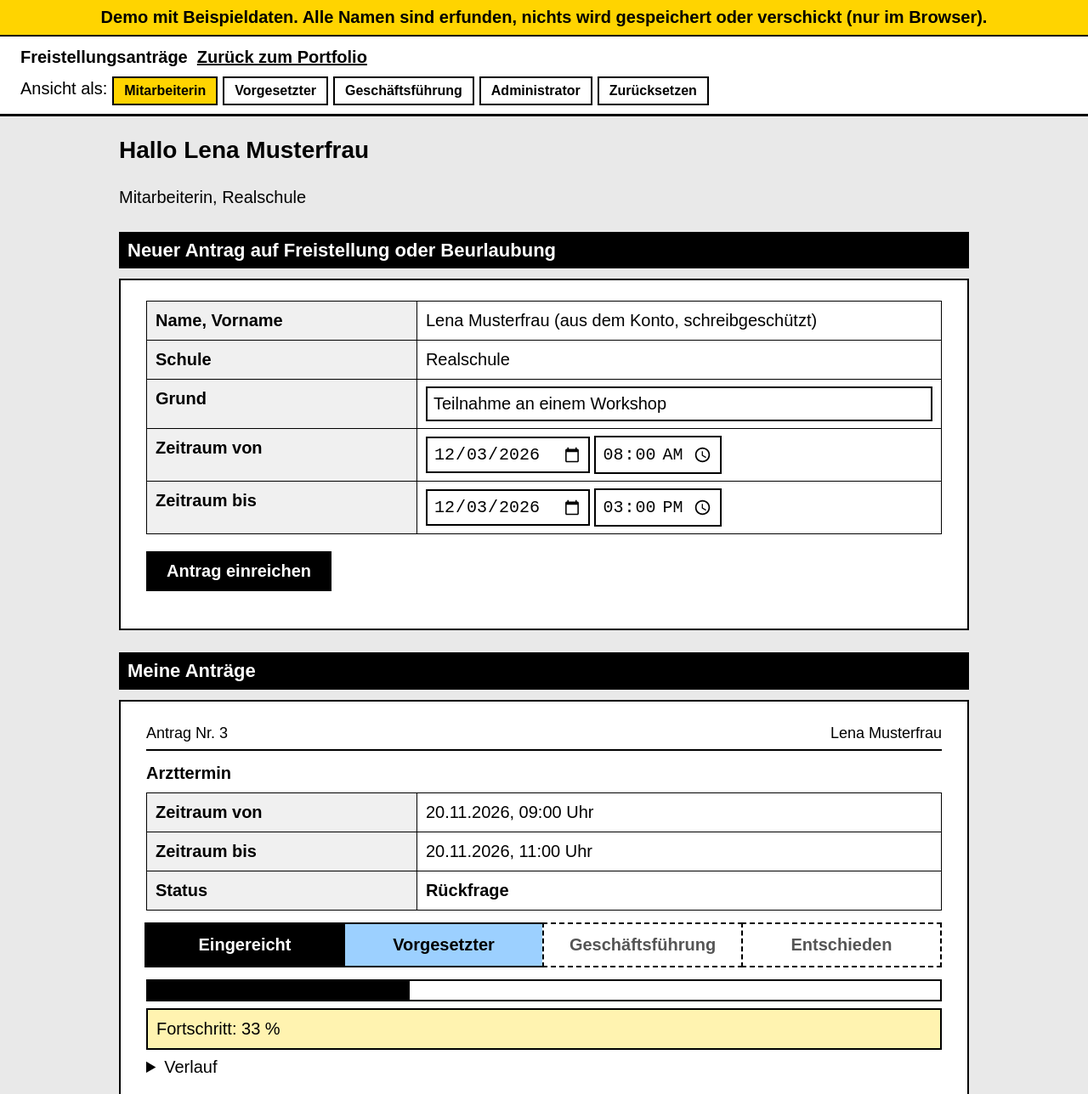
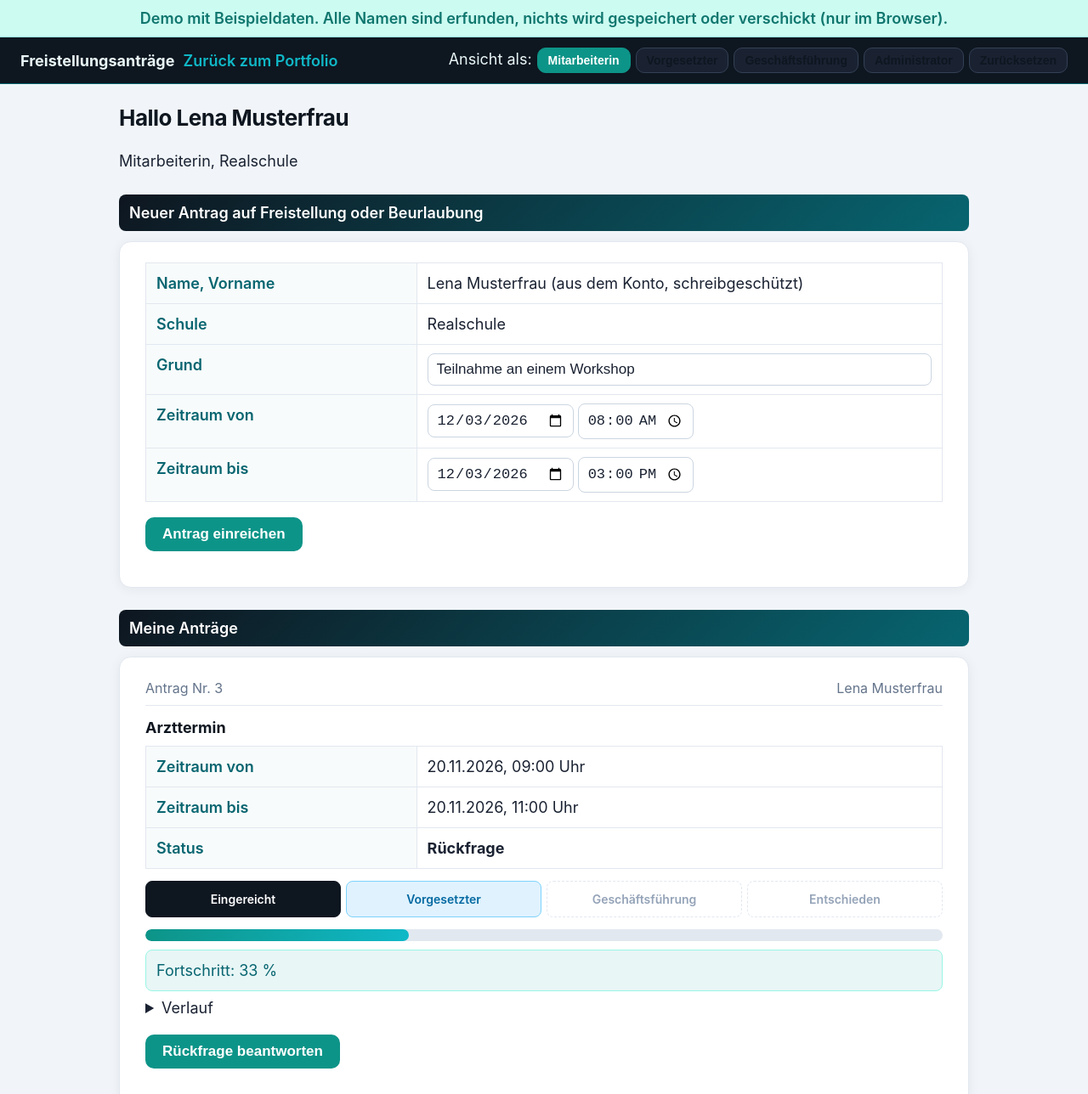
Before and after one commit to baumgartner47/baumgartner47.github.io, a plain HTML site: page freistellungen-demo/index.html in a window 1280 px wide. Shown: the top 1288 px of the page at 85% size. Drawn offline with Linux system fonts and the light colour scheme.

Commit message:
Freistellungen-Demo: Teal/Slate statt Gelb/Schwarz
Demo-Optik an die Portfolio-Palette angepasst (ruhig, nicht Kufer-Kopie).

```diff
--- a/freistellungen-demo/style.css
+++ b/freistellungen-demo/style.css
@@ -1,49 +1,51 @@
-body{font-family:Arial,Helvetica,sans-serif;font-size:20px;line-height:1.45;color:#000;background:#e9e9e9;margin:0}
-.top{background:#fff;border-bottom:3px solid #000;padding:10px 24px;display:flex;justify-content:space-between;align-items:center;flex-wrap:wrap;gap:8px}
-.top a{color:#000;font-weight:bold;margin-right:18px;text-decoration:underline}
+body{font-family:Inter,system-ui,-apple-system,"Segoe UI",Roboto,Arial,sans-serif;font-size:18px;line-height:1.5;color:#1a2232;background:#f1f5f9;margin:0}
+.top{background:#0e1620;color:#e8f6f6;border-bottom:1px solid #076570;padding:12px 24px;display:flex;justify-content:space-between;align-items:center;flex-wrap:wrap;gap:8px}
+.top a{color:#10b8c7;font-weight:600;margin-right:18px;text-decoration:none}
+.top a:hover{text-decoration:underline}
 .top form{display:inline}
-.demo{background:#ffd400;color:#000;font-weight:bold;text-align:center;padding:6px;border-bottom:2px solid #000}
+.demo{background:#ccfbf1;color:#0f766e;font-weight:600;text-align:center;padding:8px 12px;border-bottom:1px solid #99f6e4}
 main{max-width:1000px;margin:20px auto;padding:0 12px}
-.paper{background:#fff;border:2px solid #000;padding:24px 30px;margin-bottom:24px}
-.hdr{display:flex;justify-content:space-between;border-bottom:2px solid #000;padding-bottom:6px;font-size:18px}
-h1{font-size:28px;margin:18px 0 4px}
-h2{font-size:22px;background:#000;color:#fff;padding:6px 10px;margin:26px 0 12px}
-h3{font-size:20px;margin:0 0 8px}
+.paper{background:#fff;border:1px solid #e2e8f0;border-radius:14px;box-shadow:0 2px 14px rgba(12,17,23,.06);padding:24px 30px;margin-bottom:24px}
+.hdr{display:flex;justify-content:space-between;border-bottom:1px solid #e2e8f0;padding-bottom:8px;font-size:16px;color:#64748b}
+h1{font-size:26px;margin:18px 0 4px;color:#0e1620;letter-spacing:-.02em}
+h2{font-size:18px;background:linear-gradient(135deg,#0e1620,#076570);color:#fff;padding:8px 12px;margin:26px 0 12px;border-radius:8px;font-weight:600}
+h3{font-size:18px;margin:0 0 8px;color:#0e1620}
 table.f{width:100%;border-collapse:collapse}
-table.f th,table.f td{border:1.5px solid #000;padding:8px 10px;vertical-align:top;text-align:left}
-table.f th{width:34%;background:#f0f0f0}
-input[type=text],input[type=date],input[type=time],input[type=tel],select,textarea{font-size:20px;padding:7px;border:2px solid #000;background:#fff;color:#000;max-width:100%;box-sizing:border-box}
+table.f th,table.f td{border:1px solid #e2e8f0;padding:10px 12px;vertical-align:top;text-align:left}
+table.f th{width:34%;background:#f8fbfb;color:#076570;font-weight:600}
+input[type=text],input[type=date],input[type=time],input[type=tel],select,textarea{font-size:17px;padding:8px 10px;border:1px solid #cbd5e1;border-radius:8px;background:#fff;color:#1a2232;max-width:100%;box-sizing:border-box}
+input[type=text]:focus,input[type=date]:focus,input[type=time]:focus,input[type=tel]:focus,select:focus,textarea:focus{outline:2px solid #0d9488;outline-offset:1px;border-color:#0d9488}
 textarea{width:100%;min-height:90px}
 input[type=text],input[type=tel]{width:100%}
-input[type=checkbox],input[type=radio]{width:22px;height:22px;vertical-align:middle;margin-right:6px;accent-color:#000}
+input[type=checkbox],input[type=radio]{width:20px;height:20px;vertical-align:middle;margin-right:6px;accent-color:#0d9488}
 label.c{display:inline-block;margin:3px 16px 3px 0;white-space:nowrap}
-.hint{background:#fff3b0;border:2px solid #000;padding:8px 10px;font-weight:bold;margin:6px 0}
-.btn,button{font-size:20px;font-weight:bold;padding:10px 22px;border:2px solid #000;background:#000;color:#fff;cursor:pointer;text-decoration:none;display:inline-block}
-.btn.light,button.light{background:#fff;color:#000}
-.flash{padding:10px 14px;border:2px solid #000;margin-bottom:12px;font-weight:bold}
-.flash.ok{background:#c9f0c9}.flash.err{background:#ffd2d2}
-.steps{display:flex;gap:0;margin:14px 0;padding:0;list-style:none}
-.steps li{flex:1;text-align:center;padding:10px 4px;border:2px solid #000;margin-left:-2px;background:#fff;font-weight:bold}
-.steps li.done{background:#000;color:#fff}
-.steps li.now{background:#ffd400}
-.steps li.ask{background:#9cd0ff}
-.steps li.bad{background:#ff6b6b}
-.steps li.todo{color:#555;border-style:dashed}
-table.l{width:100%;border-collapse:collapse;background:#fff}
-table.l th,table.l td{border:1.5px solid #000;padding:8px;text-align:left}
-table.l th{background:#000;color:#fff}
-.box{border:2px solid #000;padding:12px;margin:10px 0}
-.tag{display:inline-block;border:2px solid #000;padding:1px 8px;font-weight:bold;margin:2px}
+.hint{background:#e8f6f6;border:1px solid #99f6e4;border-radius:8px;padding:10px 12px;font-weight:600;margin:6px 0;color:#076570}
+.btn,button{font-size:17px;font-weight:600;padding:10px 20px;border:none;border-radius:10px;background:#0d9488;color:#fff;cursor:pointer;text-decoration:none;display:inline-block}
+.btn:hover,button:hover{background:#0f766e}
+.btn.light,button.light{background:#fff;color:#0e1620;border:1px solid #cbd5e1}
+.btn.light:hover,button.light:hover{border-color:#0d9488;color:#0d9488}
+.flash{padding:10px 14px;border:1px solid #e2e8f0;border-radius:8px;margin-bottom:12px;font-weight:600}
+.flash.ok{background:#ccfbf1;color:#0f766e;border-color:#99f6e4}.flash.err{background:#fee2e2;color:#991b1b;border-color:#fecaca}
+.steps{display:flex;gap:6px;margin:14px 0;padding:0;list-style:none}
+.steps li{flex:1;text-align:center;padding:10px 4px;border:1px solid #e2e8f0;border-radius:8px;background:#fff;font-weight:600;font-size:14px;color:#64748b}
+.steps li.done{background:#0e1620;color:#fff;border-color:#0e1620}
+.steps li.now{background:#0d9488;color:#fff;border-color:#0d9488}
+.steps li.ask{background:#e0f2fe;color:#0369a1;border-color:#7dd3fc}
+.steps li.bad{background:#fee2e2;color:#991b1b;border-color:#fecaca}
+.steps li.todo{color:#94a3b8;border-style:dashed}
+table.l{width:100%;border-collapse:collapse;background:#fff;border-radius:8px;overflow:hidden}
+table.l th,table.l td{border:1px solid #e2e8f0;padding:8px 10px;text-align:left}
+table.l th{background:#0e1620;color:#fff}
+.box{border:1px solid #e2e8f0;border-radius:10px;padding:14px;margin:10px 0;background:#f8fbfb}
+.tag{display:inline-block;border:1px solid #99f6e4;background:#e8f6f6;color:#076570;border-radius:999px;padding:2px 10px;font-weight:600;margin:2px;font-size:14px}
 .stundenreihe label{margin-right:10px}
-iframe.mail{width:100%;height:640px;border:2px solid #000;background:#fff}
-small,.muted{color:#333;font-size:17px}
-
+iframe.mail{width:100%;height:640px;border:1px solid #e2e8f0;border-radius:10px;background:#fff}
+small,.muted{color:#64748b;font-size:15px}
 .lg img{vertical-align:middle;margin-right:8px}
-
 .full{width:100%}
 img.mini{vertical-align:middle}
-.bar{height:22px;border:2px solid #000;background:#fff;margin:8px 0}.bar span{display:block;height:100%;background:#000;transition:width .6s}
-.role{display:inline-flex;gap:6px;flex-wrap:wrap}.role button{font-size:16px;padding:6px 12px}.role button.on{background:#ffd400;color:#000}
-.mailbox{background:#f7f7f7;border:1.5px dashed #000;padding:8px 12px;font-size:16px;margin:4px 0}
-@media(max-width:700px){body{font-size:17px}.paper{padding:14px}.steps li{font-size:13px}}
-@media(max-width:600px){input[type=date],input[type=time]{font-size:16px;width:100%;margin-bottom:4px}.steps li{font-size:11px;padding:8px 2px;overflow-wrap:anywhere}table.f th,table.f td{padding:6px;overflow-wrap:anywhere}.top{padding:10px 12px}main{overflow-wrap:anywhere}}
+.bar{height:14px;border:none;border-radius:999px;background:#e2e8f0;margin:10px 0;overflow:hidden}.bar span{display:block;height:100%;background:linear-gradient(90deg,#0d9488,#10b8c7);transition:width .6s;border-radius:999px}
+.role{display:inline-flex;gap:6px;flex-wrap:wrap}.role button{font-size:14px;padding:6px 12px;background:#1a2232;border:1px solid #334155}.role button.on{background:#0d9488;border-color:#0d9488;color:#fff}
+.mailbox{background:#f8fbfb;border:1px dashed #94a3b8;border-radius:8px;padding:8px 12px;font-size:15px;margin:4px 0}
+@media(max-width:700px){body{font-size:16px}.paper{padding:14px}.steps li{font-size:12px}}
+@media(max-width:600px){input[type=date],input[type=time]{font-size:15px;width:100%;margin-bottom:4px}.steps{flex-wrap:wrap}.steps li{font-size:12px;padding:8px 2px;min-width:42%;overflow-wrap:anywhere}table.f th,table.f td{padding:6px;overflow-wrap:anywhere}.top{padding:10px 12px}main{overflow-wrap:anywhere}}
```
